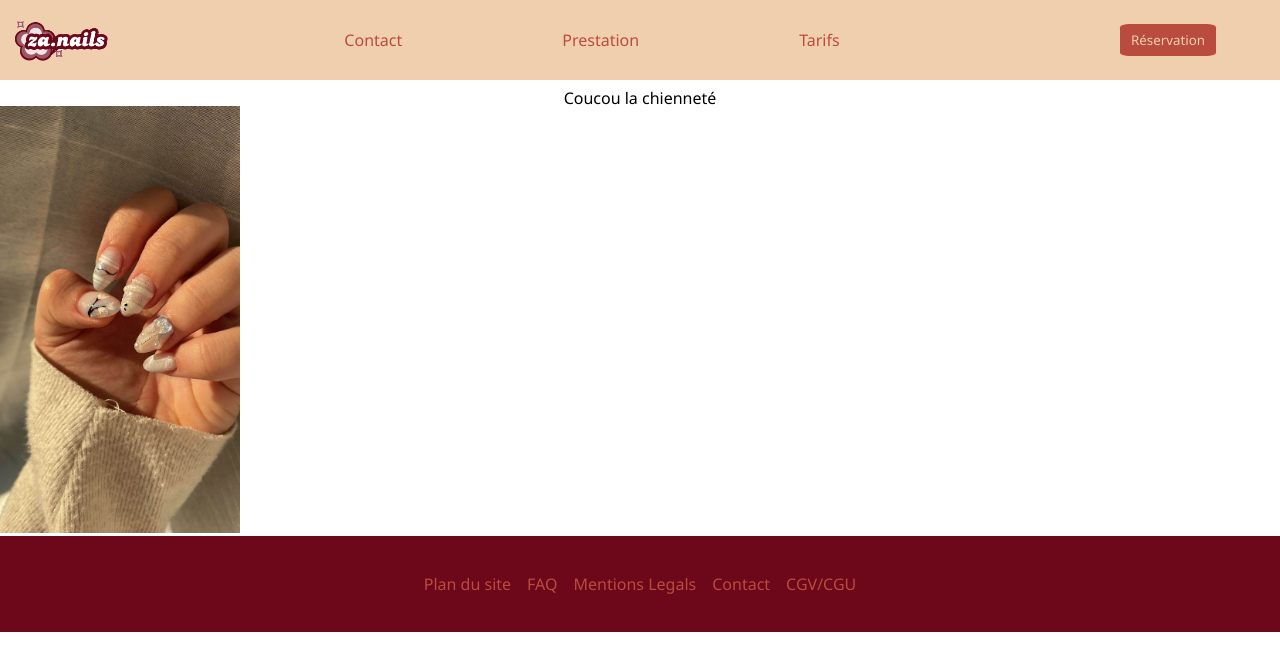
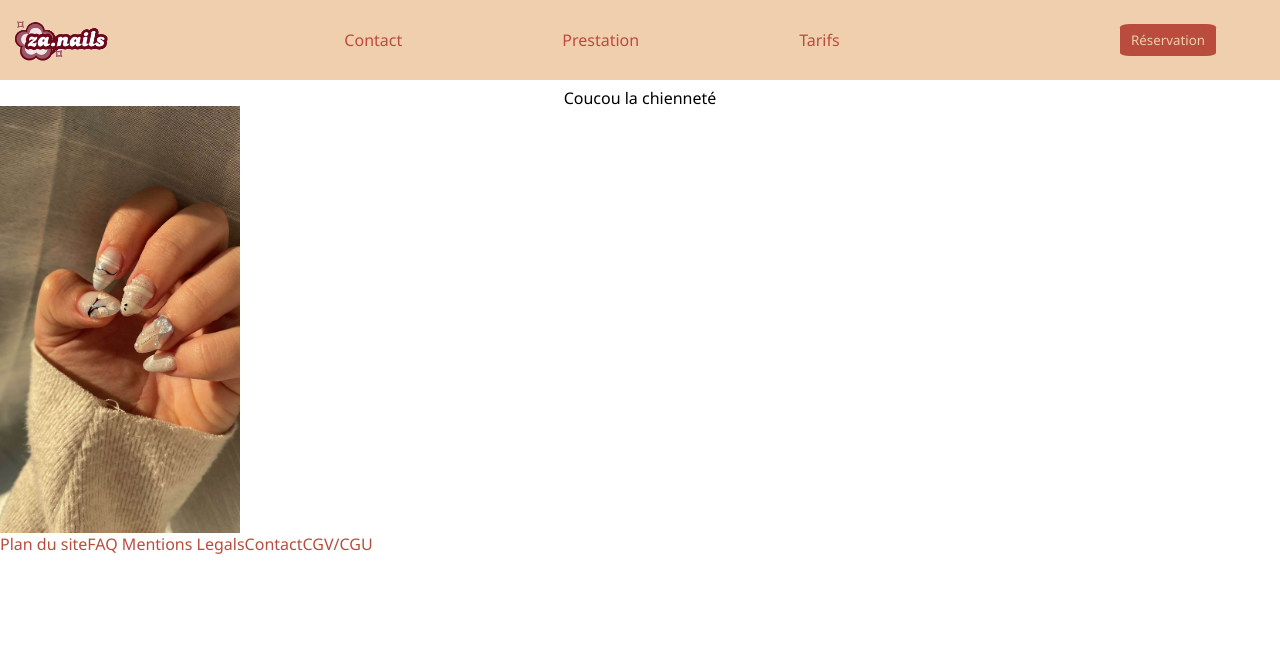
Before and after one commit to ikezadri/za_nails, a React (Vite) app in the folder code/client/: page / in a window 1280 px wide. Shown: the top 670 px of the page. Built offline with nearby package versions, Linux system fonts and the light colour scheme; no server answers.

Commit message:
résolution de problème 1

```diff
--- a/code/client/src/assets/css/footer.module.css
+++ b/code/client/src/assets/css/footer.module.css
@@ -1,4 +1,4 @@
-.site-footer{
+/* .site-footer{
     background-color: var(--bordeaux);
     color: var(--beige2);
     display:flex;
@@ -7,11 +7,11 @@
     justify-content:center;
     padding:3rem;
     align-items:center;
-    column-gap:1rem;}
+    column-gap:1rem;}  */
 
-@media screen and (max-width:50rem){
+/* @media screen and (max-width:50rem){
     .site-footer{
         display:flex;
         height:3rem;
     }
-}
+} */
```
